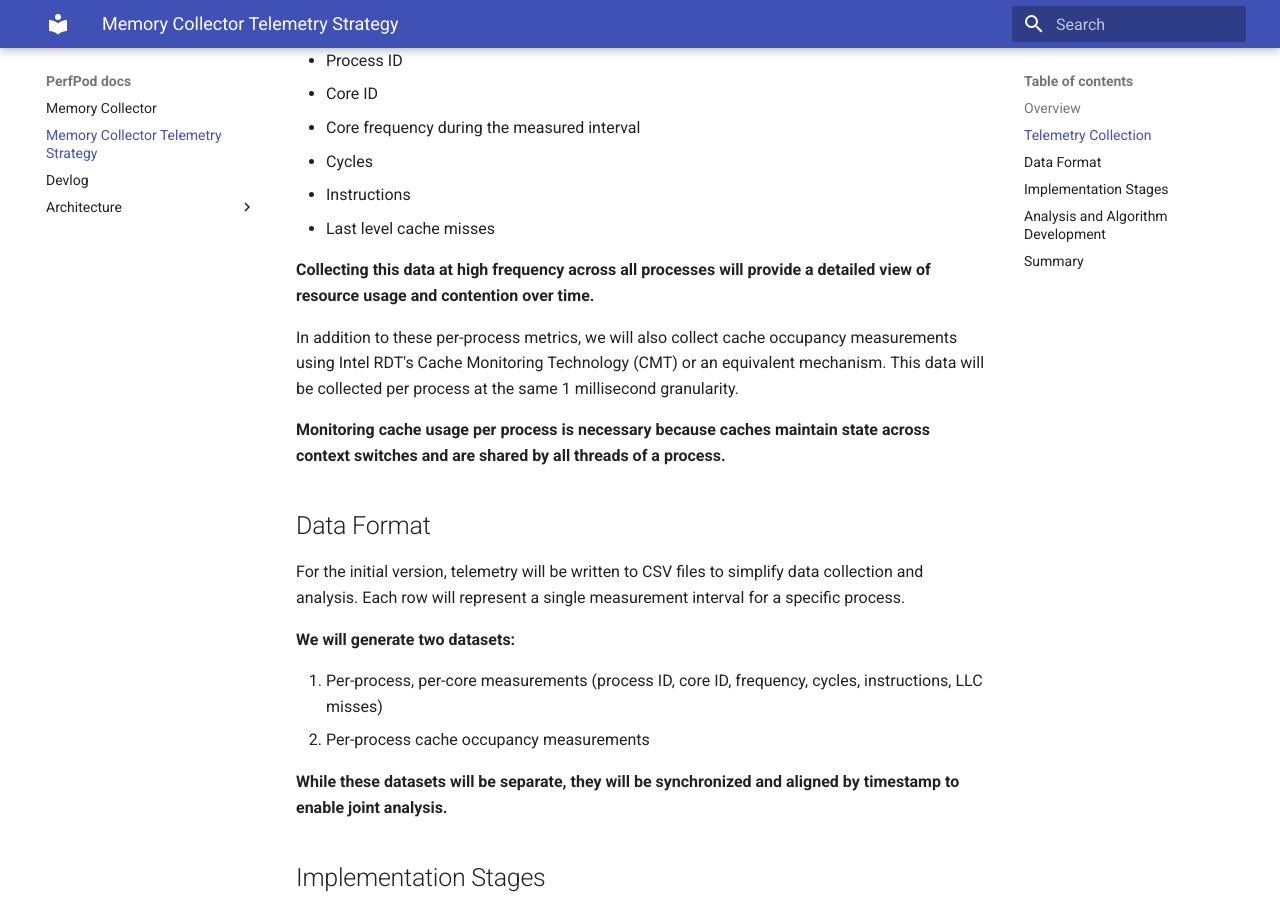
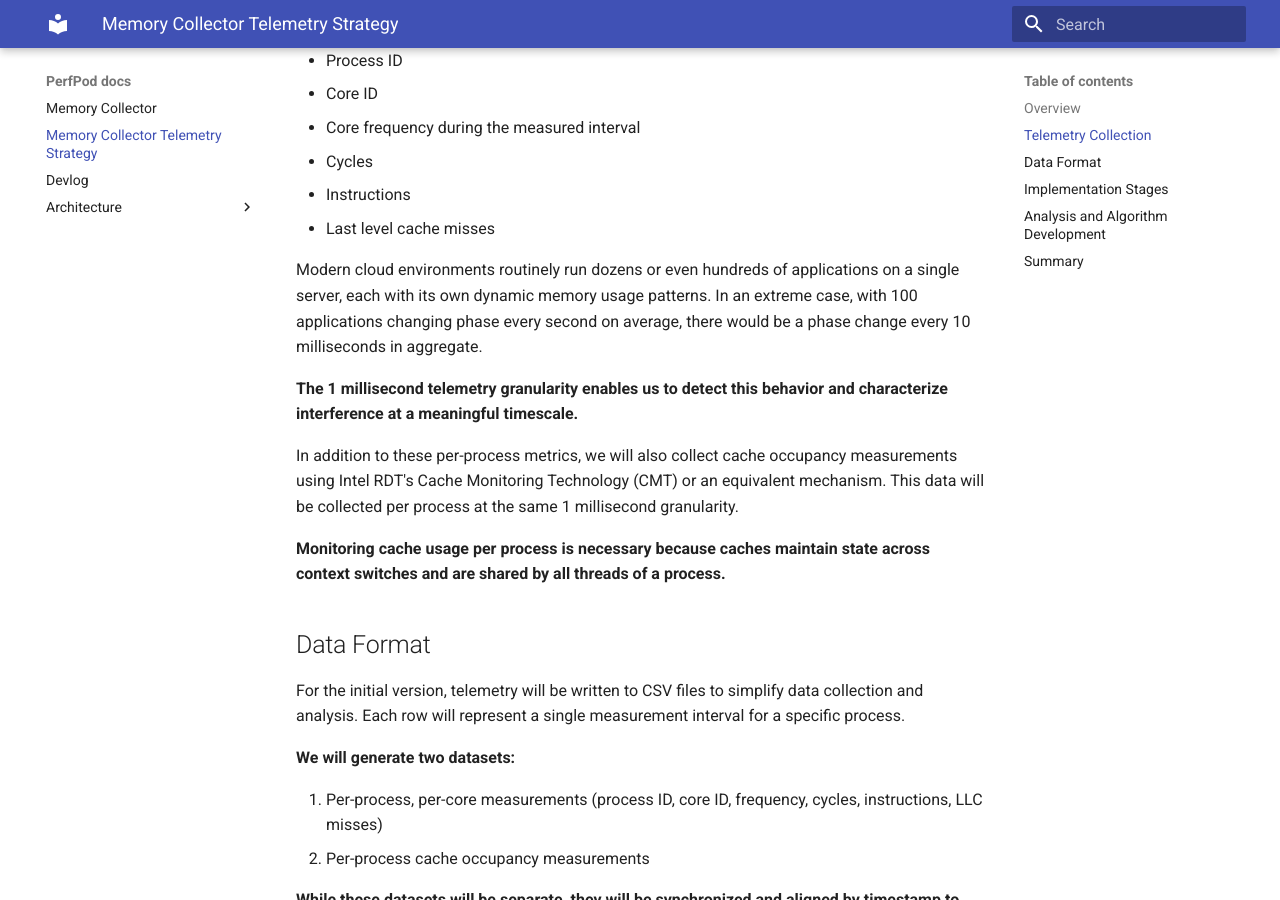
Before and after one commit to yonch/memory-collector, an MkDocs documentation site: the page built from docs/collection.md, in a window 1280 px wide and 900 px high, scrolled down 485 px. Built offline with MkDocs 1.6.1 and Material for MkDocs 9.7.7, drawn with Linux system fonts in a browser that asks for light colours; some of the changed text lies outside the part shown.

Commit message:
add motivation for the 1ms timescale

```diff
--- a/docs/collection.md
+++ b/docs/collection.md
@@ -17,7 +17,9 @@ The collector will monitor and record the following metrics for each process at
 - Instructions
 - Last level cache misses
 
-**Collecting this data at high frequency across all processes will provide a detailed view of resource usage and contention over time.**
+Modern cloud environments routinely run dozens or even hundreds of applications on a single server, each with its own dynamic memory usage patterns. In an extreme case, with 100 applications changing phase every second on average, there would be a phase change every 10 milliseconds in aggregate.
+
+**The 1 millisecond telemetry granularity enables us to detect this behavior and characterize interference at a meaningful timescale.**
 
 In addition to these per-process metrics, we will also collect cache occupancy measurements using Intel RDT's Cache Monitoring Technology (CMT) or an equivalent mechanism. This data will be collected per process at the same 1 millisecond granularity.
 
@@ -59,7 +61,7 @@ Our telemetry strategy prioritizes high-resolution, low-level data collection to
 
 **The key aspects of our approach are:**
 
-- Collect per-process, per-core metrics at 1 millisecond granularity
+- Collect per-process, per-core metrics at 1 millisecond granularity to capture interference at a meaningful timescale
 - Collect per-process cache occupancy metrics at 1 millisecond granularity
 - Generate synchronized datasets for joint analysis
 - Implement in stages to manage complexity
```
